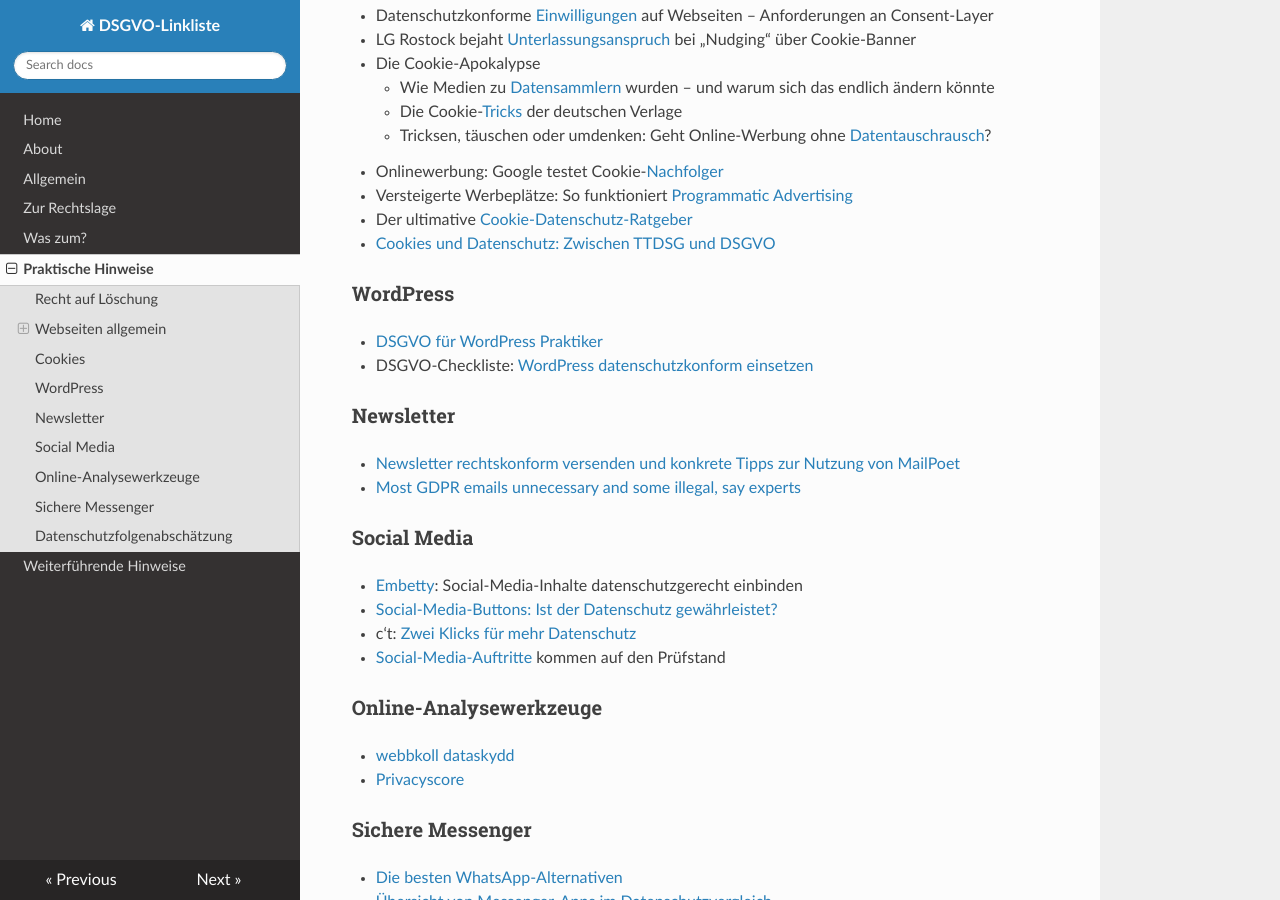
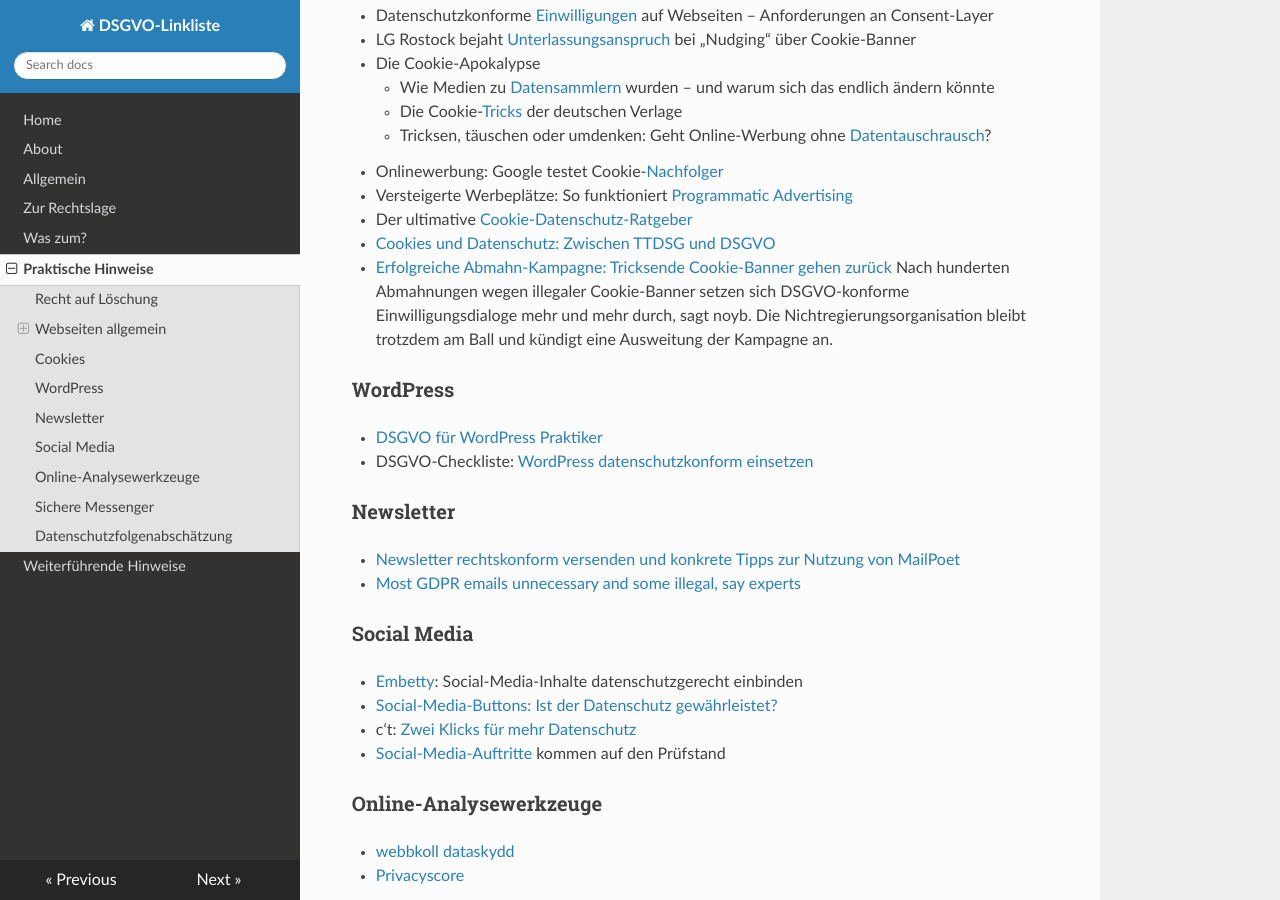
Before and after one commit to jrselzer/DSGVO-Linkliste, an MkDocs documentation site: the page built from docs/Praktische_Hinweise.md, in a window 1280 px wide and 900 px high, scrolled down 2293 px. Built offline with MkDocs 1.6.1, drawn with Linux system fonts in a browser that asks for light colours; nearby versions of some CDN libraries.

Commit message:
Rückgang bei Cookiebannern Ratgeber bei Fotos

```diff
--- a/docs/Praktische_Hinweise.md
+++ b/docs/Praktische_Hinweise.md
@@ -83,6 +83,7 @@ Praktische Hinweise
 * Versteigerte Werbeplätze: So funktioniert [Programmatic Advertising](https://www.heise.de/ct/artikel/Versteigerte-Werbeplaetze-So-funktioniert-Programmatic-Advertising-4203227.html)
 * Der ultimative [Cookie-Datenschutz-Ratgeber](https://datenschutz-generator.de/cookies-datenschutz-ratgeber/)
 * [Cookies und Datenschutz: Zwischen TTDSG und DSGVO](https://www.dr-datenschutz.de/cookies-und-datenschutz-zwischen-ttdsg-und-dsgvo/)
+* [Erfolgreiche Abmahn-Kampagne: Tricksende Cookie-Banner gehen zurück](https://netzpolitik.org/2022/erfolgreiche-abmahn-kampagne-tricksende-cookie-banner-gehen-zurueck/) Nach hunderten Abmahnungen wegen illegaler Cookie-Banner setzen sich DSGVO-konforme Einwilligungsdialoge mehr und mehr durch, sagt noyb. Die Nichtregierungsorganisation bleibt trotzdem am Ball und kündigt eine Ausweitung der Kampagne an.
 ### WordPress
 * [DSGVO für WordPress Praktiker](https://www.storemotion.de/2018/05/11/dsgvo-fuer-wordpress-praktiker/)
 * DSGVO-Checkliste: [WordPress datenschutzkonform einsetzen](https://www.heise.de/ix/meldung/DSGVO-Checkliste-WordPress-datenschutzkonform-einsetzen-4138135.html)
```
Also changed, not shown: docs/Zur_Rechtslage.md (+1 -0 lines).
